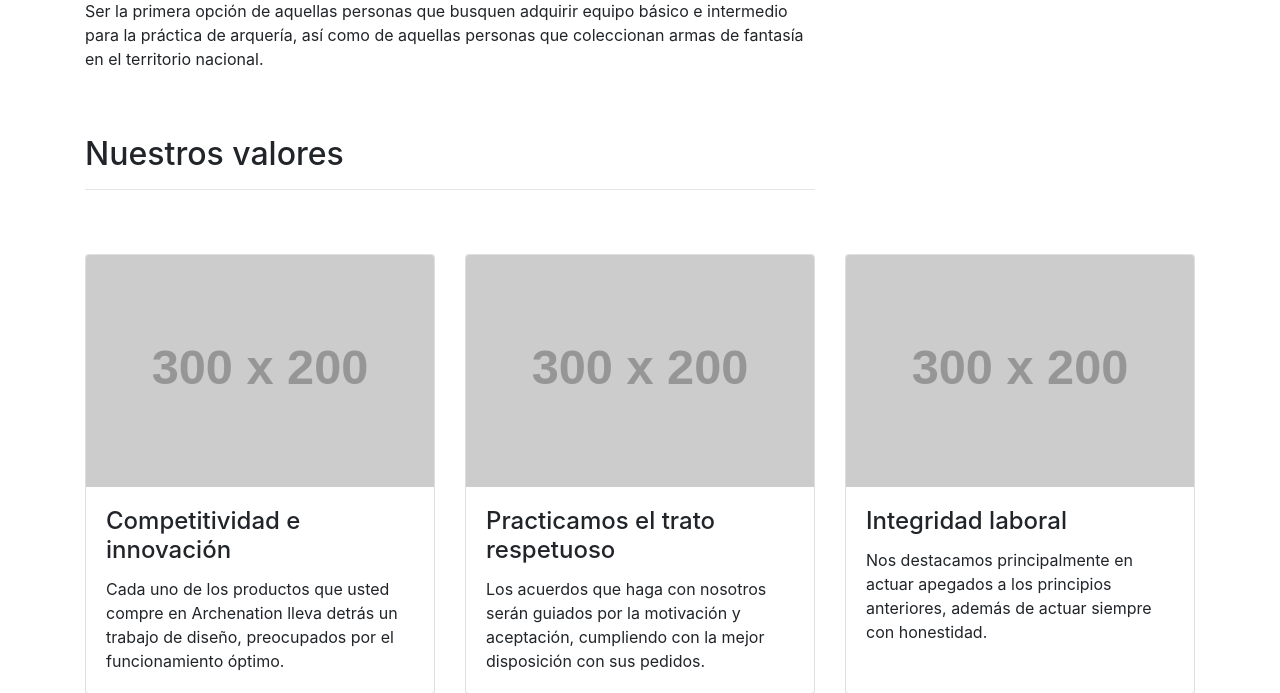
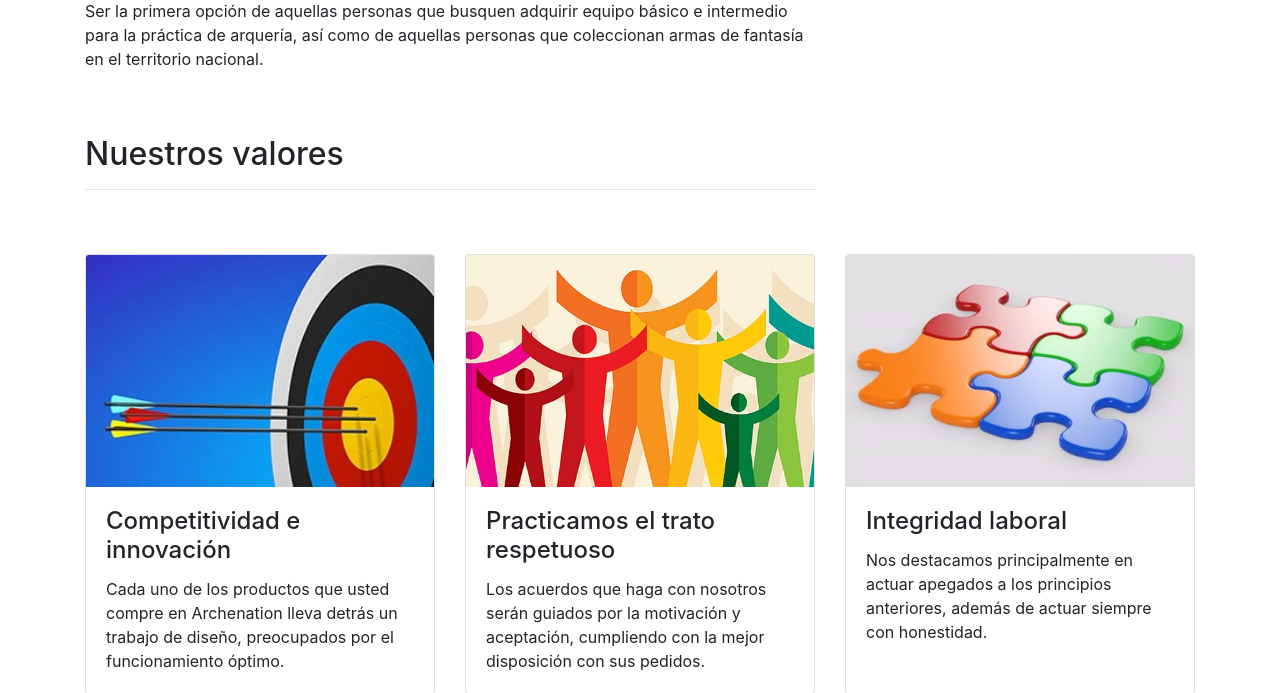
Before and after one commit to dragignaso/proyecto.archenation, a PHP site: page /who.php in a window 1280 px wide. Shown: the part 767-1460 px from the top of the page. Run offline with PHP 8.4, Linux system fonts and the light colour scheme; some libraries are stand-ins or nearby versions.

Commit message:
UPDATE: Imágenes

```diff
--- a/who.php
+++ b/who.php
@@ -98,7 +98,7 @@
     <div class="row">
       <div class="col-md-4 mb-5">
         <div class="card h-100">
-          <img class="card-img-top" src="http://placehold.it/300x200" alt="inovacion">
+          <img class="card-img-top" src="img/competitivo.jpg" alt="innovacion">
           <div class="card-body">
             <h4 class="card-title">Competitividad e innovación</h4>
             <p class="card-text">Cada uno de los productos que usted compre en Archenation lleva detrás un trabajo de diseño, preocupados por el funcionamiento óptimo.</p>
@@ -107,7 +107,7 @@
       </div>
       <div class="col-md-4 mb-5">
         <div class="card h-100">
-          <img class="card-img-top" src="http://placehold.it/300x200" alt="respeto">
+          <img class="card-img-top" src="img/respeto.jpg" alt="respeto">
           <div class="card-body">
             <h4 class="card-title">Practicamos el trato respetuoso</h4>
             <p class="card-text">Los acuerdos que haga con nosotros serán guiados por la motivación y aceptación, cumpliendo con la mejor disposición con sus pedidos.</p>
@@ -116,7 +116,7 @@
       </div>
       <div class="col-md-4 mb-5">
         <div class="card h-100">
-          <img class="card-img-top" src="http://placehold.it/300x200" alt="integridad">
+          <img class="card-img-top" src="img/integridad.jpg" alt="integridad">
           <div class="card-body">
             <h4 class="card-title">Integridad laboral</h4>
             <p class="card-text">Nos destacamos principalmente en actuar apegados a los principios anteriores, además de actuar siempre con honestidad.</p>
```
